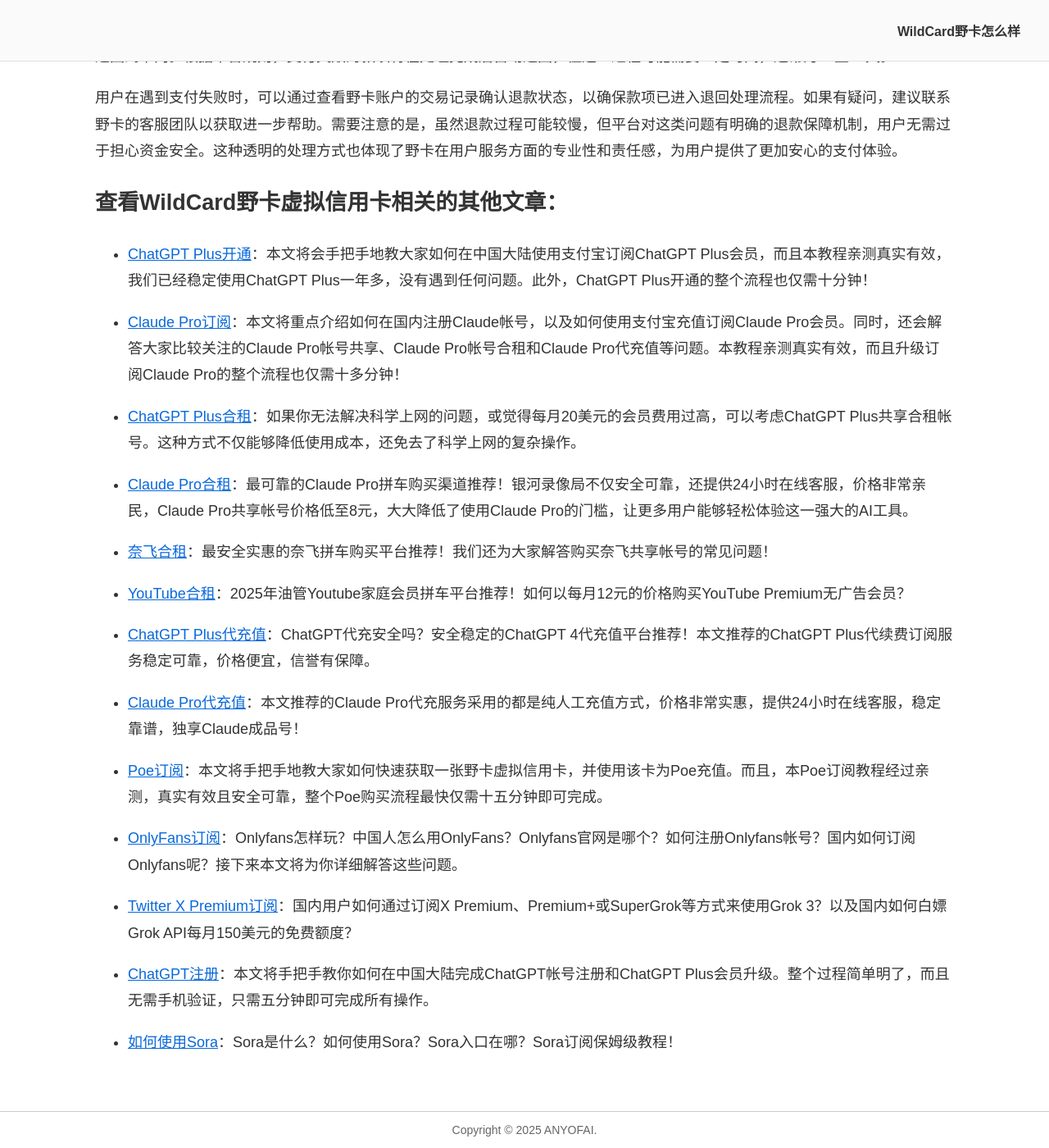
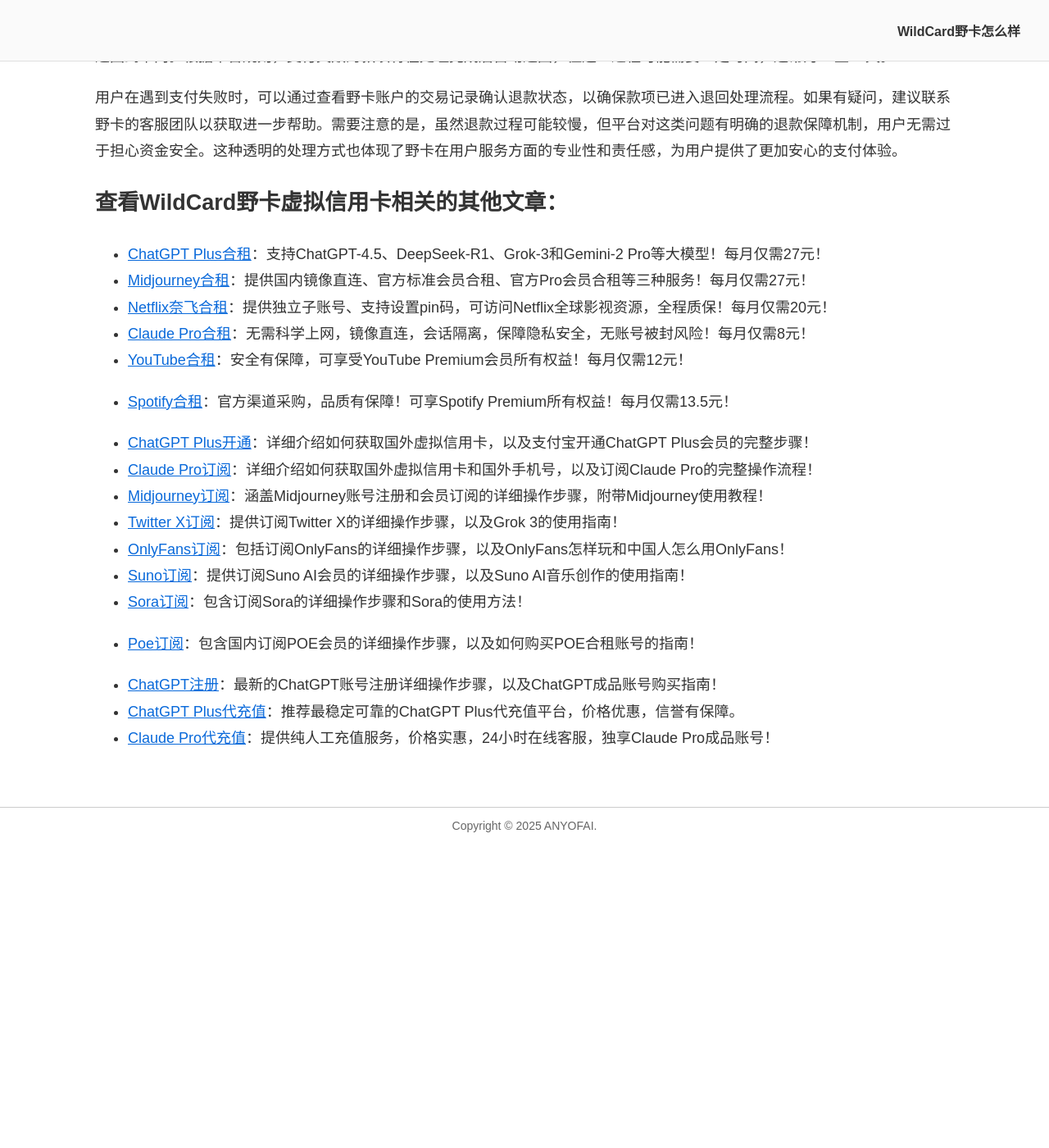
Before and after one commit to anyofai/anyofai.github.io, a Jekyll site: the page built from index.md, in a window 1280 px wide and 1400 px high, scrolled down 16541 px. Shown: the whole window at 82% size. Built offline with Jekyll 4.4.1, drawn with Linux system fonts in a browser that asks for light colours; after the commit the page ends 17570 px from its top, so only the background shows below that; some of the changed text lies outside the part shown.

Commit message:
Update index.md

```diff
--- a/index.md
+++ b/index.md
@@ -6,7 +6,7 @@
 
 # 2025最好用的虚拟信用卡推荐：WildCard野卡怎么样？WildCard野卡安全靠谱吗？含野卡邀请码！
 
-<p align="center">最近更新于：2025年3月10日</p>
+<p align="center">最近更新于：2025年3月25日</p>
 
 ![最好用的虚拟信用卡推荐：野卡怎么样？野卡安全吗？（含野卡邀请码）](https://raw.githubusercontent.com/anyofai/anyofai.github.io/refs/heads/main/image/WildCard.png)
 
@@ -256,28 +256,22 @@
 
 ## 查看WildCard野卡虚拟信用卡相关的其他文章：
 
-* <a href="https://github.com/anyofai/anyofai.github.io">ChatGPT Plus开通</a>：本文将会手把手地教大家如何在中国大陆使用支付宝订阅ChatGPT Plus会员，而且本教程亲测真实有效，我们已经稳定使用ChatGPT Plus一年多，没有遇到任何问题。此外，ChatGPT Plus开通的整个流程也仅需十分钟！
+* <a href="https://github.com/anyofai/chatgpt-plus-hezu">ChatGPT Plus合租</a>：支持ChatGPT-4.5、DeepSeek-R1、Grok-3和Gemini-2 Pro等大模型！每月仅需27元！
+* <a href="https://github.com/anyofai/midjourney-hezu">Midjourney合租</a>：提供国内镜像直连、官方标准会员合租、官方Pro会员合租等三种服务！每月仅需27元！
+* <a href="https://github.com/anyofai/netflix-hezu">Netflix奈飞合租</a>：提供独立子账号、支持设置pin码，可访问Netflix全球影视资源，全程质保！每月仅需20元！
+* <a href="https://github.com/anyofai/claude-pro-hezu">Claude Pro合租</a>：无需科学上网，镜像直连，会话隔离，保障隐私安全，无账号被封风险！每月仅需8元！
+* <a href="https://github.com/anyofai/youtube-premium">YouTube合租</a>：安全有保障，可享受YouTube Premium会员所有权益！每月仅需12元！
+* <a href="https://github.com/anyofai/spotify-hezu">Spotify合租</a>：官方渠道采购，品质有保障！可享Spotify Premium所有权益！每月仅需13.5元！
 
-* <a href="https://github.com/anyofai/claude-pro">Claude Pro订阅</a>：本文将重点介绍如何在国内注册Claude帐号，以及如何使用支付宝充值订阅Claude Pro会员。同时，还会解答大家比较关注的Claude Pro帐号共享、Claude Pro帐号合租和Claude Pro代充值等问题。本教程亲测真实有效，而且升级订阅Claude Pro的整个流程也仅需十多分钟！
+* <a href="https://github.com/anyofai/anyofai.github.io">ChatGPT Plus开通</a>：详细介绍如何获取国外虚拟信用卡，以及支付宝开通ChatGPT Plus会员的完整步骤！
+* <a href="https://github.com/anyofai/claude-pro">Claude Pro订阅</a>：详细介绍如何获取国外虚拟信用卡和国外手机号，以及订阅Claude Pro的完整操作流程！
+* <a href="https://github.com/anyofai/midjourney">Midjourney订阅</a>：涵盖Midjourney账号注册和会员订阅的详细操作步骤，附带Midjourney使用教程！
+* <a href="https://github.com/anyofai/x-twitter">Twitter X订阅</a>：提供订阅Twitter X的详细操作步骤，以及Grok 3的使用指南！
+* <a href="https://github.com/anyofai/onlyfans">OnlyFans订阅</a>：包括订阅OnlyFans的详细操作步骤，以及OnlyFans怎样玩和中国人怎么用OnlyFans！
+* <a href="https://github.com/anyofai/suno">Suno订阅</a>：提供订阅Suno AI会员的详细操作步骤，以及Suno AI音乐创作的使用指南！
+* <a href="https://github.com/anyofai/sora">Sora订阅</a>：包含订阅Sora的详细操作步骤和Sora的使用方法！
+* <a href="https://github.com/anyofai/poe">Poe订阅</a>：包含国内订阅POE会员的详细操作步骤，以及如何购买POE合租账号的指南！
 
-* <a href="https://github.com/anyofai/chatgpt-plus-hezu">ChatGPT Plus合租</a>：如果你无法解决科学上网的问题，或觉得每月20美元的会员费用过高，可以考虑ChatGPT Plus共享合租帐号。这种方式不仅能够降低使用成本，还免去了科学上网的复杂操作。
-
-* <a href="https://github.com/anyofai/claude-pro-hezu">Claude Pro合租</a>：最可靠的Claude Pro拼车购买渠道推荐！银河录像局不仅安全可靠，还提供24小时在线客服，价格非常亲民，Claude Pro共享帐号价格低至8元，大大降低了使用Claude Pro的门槛，让更多用户能够轻松体验这一强大的AI工具。
-
-* <a href="https://github.com/anyofai/netflix-hezu">奈飞合租</a>：最安全实惠的奈飞拼车购买平台推荐！我们还为大家解答购买奈飞共享帐号的常见问题！
-
-* <a href="https://github.com/anyofai/youtube-premium">YouTube合租</a>：2025年油管Youtube家庭会员拼车平台推荐！如何以每月12元的价格购买YouTube Premium无广告会员？
-
-* <a href="https://github.com/anyofai/chatgpt-plus-recharge">ChatGPT Plus代充值</a>：ChatGPT代充安全吗？安全稳定的ChatGPT 4代充值平台推荐！本文推荐的ChatGPT Plus代续费订阅服务稳定可靠，价格便宜，信誉有保障。
-
-* <a href="https://github.com/anyofai/claude-pro-recharge">Claude Pro代充值</a>：本文推荐的Claude Pro代充服务采用的都是纯人工充值方式，价格非常实惠，提供24小时在线客服，稳定靠谱，独享Claude成品号！
-
-* <a href="https://github.com/anyofai/poe">Poe订阅</a>：本文将手把手地教大家如何快速获取一张野卡虚拟信用卡，并使用该卡为Poe充值。而且，本Poe订阅教程经过亲测，真实有效且安全可靠，整个Poe购买流程最快仅需十五分钟即可完成。
-
-* <a href="https://github.com/anyofai/onlyfans">OnlyFans订阅</a>：Onlyfans怎样玩？中国人怎么用OnlyFans？Onlyfans官网是哪个？如何注册Onlyfans帐号？国内如何订阅Onlyfans呢？接下来本文将为你详细解答这些问题。
-
-* <a href="https://github.com/anyofai/x-twitter">Twitter X Premium订阅</a>：国内用户如何通过订阅X Premium、Premium+或SuperGrok等方式来使用Grok 3？以及国内如何白嫖Grok API每月150美元的免费额度？
-
-* <a href="https://github.com/anyofai/chatgpt">ChatGPT注册</a>：本文将手把手教你如何在中国大陆完成ChatGPT帐号注册和ChatGPT Plus会员升级。整个过程简单明了，而且无需手机验证，只需五分钟即可完成所有操作。
-
-* <a href="https://github.com/anyofai/sora">如何使用Sora</a>：Sora是什么？如何使用Sora？Sora入口在哪？Sora订阅保姆级教程！
+* <a href="https://github.com/anyofai/chatgpt">ChatGPT注册</a>：最新的ChatGPT账号注册详细操作步骤，以及ChatGPT成品账号购买指南！
+* <a href="https://github.com/anyofai/chatgpt-plus-recharge">ChatGPT Plus代充值</a>：推荐最稳定可靠的ChatGPT Plus代充值平台，价格优惠，信誉有保障。
+* <a href="https://github.com/anyofai/claude-pro-recharge">Claude Pro代充值</a>：提供纯人工充值服务，价格实惠，24小时在线客服，独享Claude Pro成品账号！
```
